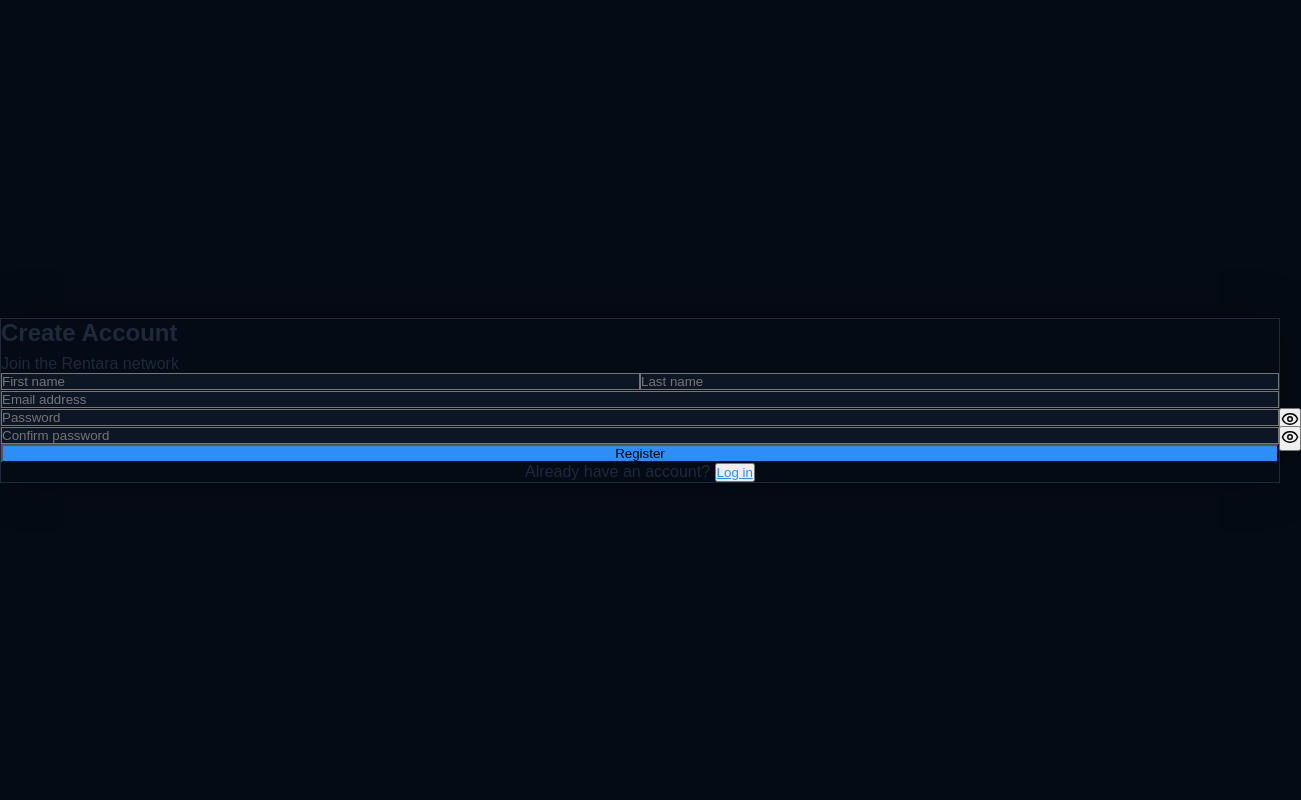
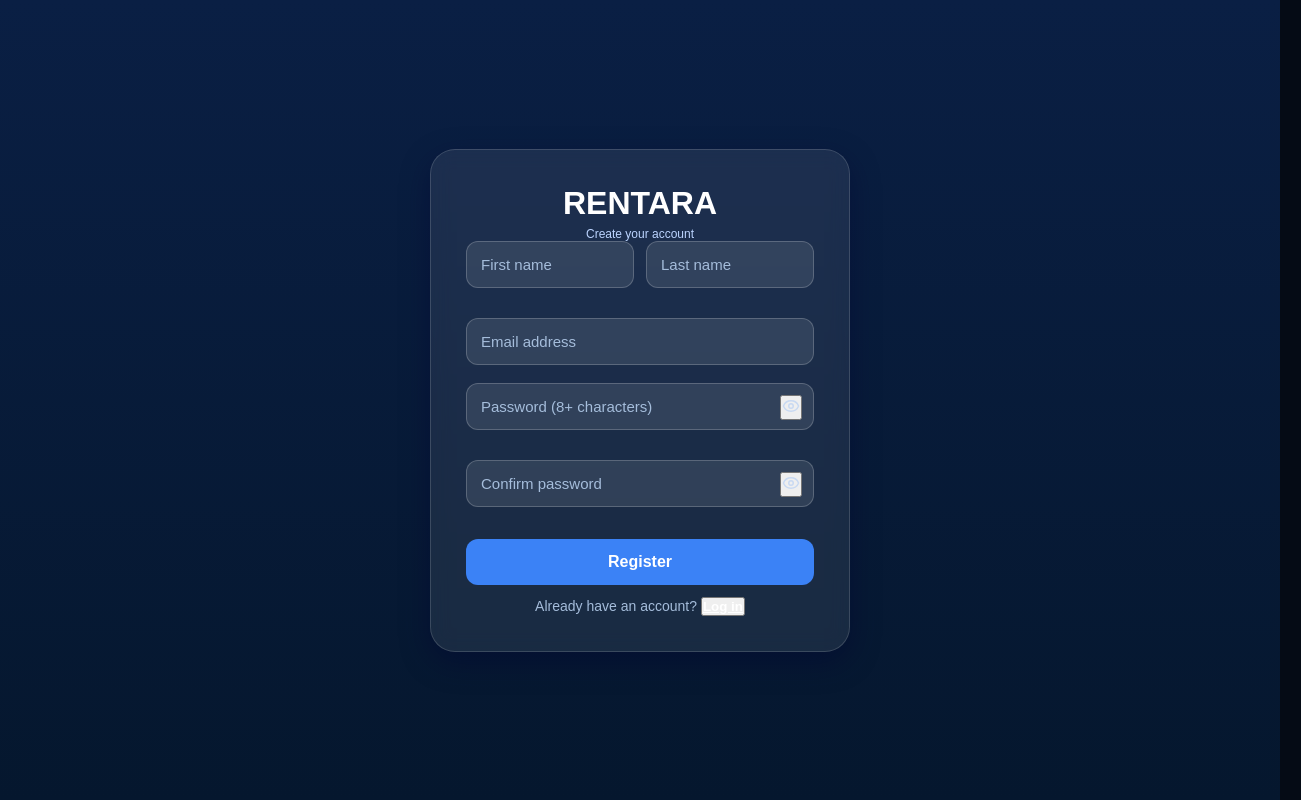
Before and after one commit to aggaditya2005/Last-minute-Rentara, a React (Vite) app in the folder my-app/: page /register in a window 1280 px wide. Shown: the whole page, 1301 px wide, since content can reach past the window. Built offline with nearby package versions, Linux system fonts and the light colour scheme.

Commit message:
Update Register.jsx

```diff
--- a/my-app/src/assets/components/Register.jsx
+++ b/my-app/src/assets/components/Register.jsx
@@ -1,3 +1,4 @@
+// File: Register.jsx
 import React, { useEffect, useRef, useState } from "react";
 import {
   createUserWithEmailAndPassword,
@@ -9,29 +10,32 @@ import { doc, setDoc, serverTimestamp } from "firebase/firestore";
 import { auth, db } from "../../firebase";
 import { Eye, EyeOff } from "lucide-react";
 import { useNavigate } from "react-router-dom";
+import "./Login.css";
 
 const Register = ({ onSwitchToLogin } = {}) => {
-  const [first, setFirst] = useState("");
-  const [last, setLast] = useState("");
+  const [firstName, setFirstName] = useState("");
+  const [lastName, setLastName] = useState("");
   const [email, setEmail] = useState("");
-  const [pass, setPass] = useState("");
-  const [cpass, setCpass] = useState("");
-  const [show1, setShow1] = useState(false);
-  const [show2, setShow2] = useState(false);
+  const [password, setPassword] = useState("");
+  const [confirm, setConfirm] = useState("");
+  const [showPassword, setShowPassword] = useState(false);
+  const [showConfirm, setShowConfirm] = useState(false);
   const [loading, setLoading] = useState(false);
   const [verified, setVerified] = useState(false);
   const [info, setInfo] = useState("");
-  const [err, setErr] = useState("");
-  const [resend, setResend] = useState(0);
+  const [error, setError] = useState("");
+  const [resendTimer, setResendTimer] = useState(0);
 
   const pollRef = useRef(null);
   const navigate = useNavigate();
 
   useEffect(() => {
-    let t;
-    if (resend > 0) t = setInterval(() => setResend((s) => s - 1), 1000);
-    return () => clearInterval(t);
-  }, [resend]);
+    let timer;
+    if (resendTimer > 0) {
+      timer = setInterval(() => setResendTimer((s) => s - 1), 1000);
+    }
+    return () => clearInterval(timer);
+  }, [resendTimer]);
 
   const startCheck = () => {
     if (pollRef.current) return;
@@ -39,41 +43,60 @@ const Register = ({ onSwitchToLogin } = {}) => {
     pollRef.current = setInterval(async () => {
       if (!auth.currentUser) return;
 
+      try {
         await reload(auth.currentUser);
         if (auth.currentUser.emailVerified) {
           clearInterval(pollRef.current);
           pollRef.current = null;
           setVerified(true);
-        setInfo("Email verified. Continue.");
+          setInfo("Email verified. You can continue.");
+        }
+      } catch (err) {
+        console.error("Reload error:", err);
       }
     }, 3000);
   };
 
   useEffect(() => {
-    return () => pollRef.current && clearInterval(pollRef.current);
+    return () => {
+      if (pollRef.current) {
+        clearInterval(pollRef.current);
+        pollRef.current = null;
+      }
+    };
   }, []);
 
-  const submit = async (e) => {
+  const handleRegister = async (e) => {
     e.preventDefault();
-    setErr("");
+    setError("");
     setInfo("");
 
-    if (!first.trim() || !last.trim()) return setErr("Enter full name.");
-    if (pass.length < 8) return setErr("Password must be 8+ characters.");
-    if (pass !== cpass) return setErr("Passwords do not match.");
+    if (!firstName.trim() || !lastName.trim()) {
+      return setError("Enter full name.");
+    }
+    if (password.length < 8) {
+      return setError("Password must be at least 8 characters.");
+    }
+    if (password !== confirm) {
+      return setError("Passwords do not match.");
+    }
 
     setLoading(true);
 
     try {
-      const cred = await createUserWithEmailAndPassword(auth, email.trim(), pass);
+      const cred = await createUserWithEmailAndPassword(
+        auth,
+        email.trim(),
+        password
+      );
 
       await updateProfile(cred.user, {
-        displayName: `${first} ${last}`,
+        displayName: `${firstName.trim()} ${lastName.trim()}`,
       });
 
       await setDoc(doc(db, "users", cred.user.uid), {
-        first,
-        last,
+        firstName: firstName.trim(),
+        lastName: lastName.trim(),
         email: email.trim(),
         uid: cred.user.uid,
         verified: false,
@@ -81,144 +104,162 @@ const Register = ({ onSwitchToLogin } = {}) => {
       });
 
       await sendEmailVerification(cred.user);
-
-      setInfo("Verification email sent.");
-      setResend(60);
+      setInfo("Verification email sent. Please check your inbox.");
+      setResendTimer(60);
       startCheck();
-    } catch {
-      setErr("Registration failed. Try again.");
+    } catch (err) {
+      console.error("Registration error:", err);
+      setError("Registration failed. Try again.");
     } finally {
       setLoading(false);
     }
   };
 
+  const handleResend = async () => {
+    if (!auth.currentUser) return setError("No user session found.");
+
+    try {
+      await sendEmailVerification(auth.currentUser);
+      setInfo("Verification email resent.");
+      setResendTimer(60);
+    } catch (err) {
+      console.error("Resend error:", err);
+      setError("Failed to resend email.");
+    }
+  };
+
+  const handleContinue = () => navigate("/services");
+
   return (
-    <div className="min-h-screen flex bg-[#050B15]">
-
-      {/* Branding Side */}
-      <div className="hidden lg:flex flex-col justify-center items-start w-1/2 px-20 bg-gradient-to-br from-[#0A1628] to-[#02060C] border-r border-white/10">
-        <h1 className="text-6xl font-bold text-white tracking-tight">Join Rentara</h1>
-
-        <p className="text-xl text-gray-300 mt-6 leading-relaxed">
-          Experience premium travel bookings.<br />
-          Fast. Secure. Beautifully designed.
-        </p>
-
-        <div className="mt-12 w-32 h-1 bg-[#2E8EF7] rounded-full" />
+    <div className="login-page">
+      <div className="login-card">
+        {/* Branding */}
+        <div className="mb-8 text-center">
+          <h1 className="login-title">RENTARA</h1>
+          <p className="login-subtitle">Create your account</p>
         </div>
 
-      {/* Form Side */}
-      <div className="flex justify-center items-center w-full lg:w-1/2 px-6">
-        <div className="w-full max-w-md bg-white/5 backdrop-blur-xl p-10 rounded-3xl border border-white/10 shadow-[0_0_40px_rgba(0,0,0,0.4)]">
-
-          <h2 className="text-3xl text-white font-semibold">Create Account</h2>
-          <p className="text-gray-400 text-sm mt-1 mb-8">Join the Rentara network</p>
-
-          <form onSubmit={submit} className="space-y-6">
-
-            <div className="grid grid-cols-2 gap-3">
+        <form onSubmit={handleRegister} className="flex flex-col">
+          {/* Name (two columns via inline style) */}
+          <div
+            style={{
+              display: "grid",
+              gridTemplateColumns: "1fr 1fr",
+              gap: 12,
+              marginBottom: 12,
+            }}
+          >
             <input
               placeholder="First name"
-                className="p-4 bg-[#0D1625] border border-white/10 rounded-xl text-white focus:ring-2 focus:ring-[#2E8EF7]"
-                value={first}
-                onChange={(e) => setFirst(e.target.value)}
+              value={firstName}
+              onChange={(e) => setFirstName(e.target.value)}
+              className="login-input"
             />
             <input
               placeholder="Last name"
-                className="p-4 bg-[#0D1625] border border-white/10 rounded-xl text-white focus:ring-2 focus:ring-[#2E8EF7]"
-                value={last}
-                onChange={(e) => setLast(e.target.value)}
+              value={lastName}
+              onChange={(e) => setLastName(e.target.value)}
+              className="login-input"
             />
           </div>
 
+          {/* Email */}
           <input
+            type="email"
             placeholder="Email address"
-              type="email"
-              className="p-4 bg-[#0D1625] border border-white/10 rounded-xl text-white focus:ring-2 focus:ring-[#2E8EF7] w-full"
             value={email}
             onChange={(e) => setEmail(e.target.value)}
+            className="login-input"
           />
 
-            <div className="relative">
+          {/* Password */}
+          <div className="password-wrapper" style={{ marginBottom: 12 }}>
             <input
-                type={show1 ? "text" : "password"}
-                placeholder="Password"
-                className="p-4 w-full bg-[#0D1625] border border-white/10 rounded-xl text-white focus:ring-2 focus:ring-[#2E8EF7]"
-                value={pass}
-                onChange={(e) => setPass(e.target.value)}
+              type={showPassword ? "text" : "password"}
+              placeholder="Password (8+ characters)"
+              value={password}
+              onChange={(e) => setPassword(e.target.value)}
+              className="login-input"
+              style={{ paddingRight: 44 }}
             />
             <button
               type="button"
-                className="absolute right-4 top-5 text-gray-400"
-                onClick={() => setShow1((s) => !s)}
+              onClick={() => setShowPassword((s) => !s)}
+              className="password-toggle"
+              aria-label={showPassword ? "Hide password" : "Show password"}
             >
-                {show1 ? <EyeOff size={18} /> : <Eye size={18} />}
+              {showPassword ? <EyeOff size={18} /> : <Eye size={18} />}
             </button>
           </div>
 
-            <div className="relative">
+          {/* Confirm Password */}
+          <div className="password-wrapper" style={{ marginBottom: 8 }}>
             <input
-                type={show2 ? "text" : "password"}
+              type={showConfirm ? "text" : "password"}
               placeholder="Confirm password"
-                className="p-4 w-full bg-[#0D1625] border border-white/10 rounded-xl text-white focus:ring-2 focus:ring-[#2E8EF7]"
-                value={cpass}
-                onChange={(e) => setCpass(e.target.value)}
+              value={confirm}
+              onChange={(e) => setConfirm(e.target.value)}
+              className="login-input"
+              style={{ paddingRight: 44 }}
             />
             <button
               type="button"
-                className="absolute right-4 top-5 text-gray-400"
-                onClick={() => setShow2((s) => !s)}
+              onClick={() => setShowConfirm((s) => !s)}
+              className="password-toggle"
+              aria-label={
+                showConfirm ? "Hide confirm password" : "Show confirm password"
+              }
             >
-                {show2 ? <EyeOff size={18} /> : <Eye size={18} />}
+              {showConfirm ? <EyeOff size={18} /> : <Eye size={18} />}
             </button>
           </div>
 
-            {err && <p className="text-red-400 text-sm text-center">{err}</p>}
-            {info && <p className="text-green-400 text-sm text-center">{info}</p>}
+          {/* Messages */}
+          {error && <div className="error-text">{error}</div>}
+          {info && (
+            <div className="info-text" style={{ color: "#8de08d", textAlign: "center", marginBottom: 6 }}>
+              {info}
+            </div>
+          )}
 
+          {/* CTA */}
           <button
             type={verified ? "button" : "submit"}
             disabled={loading}
-              className="w-full py-4 rounded-xl bg-[#2E8EF7] hover:bg-[#2E8EF7]/90 text-white font-semibold text-lg transition"
-              onClick={verified ? () => navigate("/services") : undefined}
+            onClick={verified ? handleContinue : undefined}
+            className={`login-btn ${loading ? "btn-loading" : ""}`}
+            style={{ marginTop: 6 }}
           >
             {loading ? "Processing..." : verified ? "Continue" : "Register"}
           </button>
 
+          {/* Resend */}
           {!verified && info && (
-              <p className="text-right text-sm text-gray-400">
-                {resend > 0 ? (
-                  <>Resend in {resend}s</>
+            <div style={{ textAlign: "right", fontSize: 13, color: "#9fb7dd", marginTop: 8 }}>
+              {resendTimer > 0 ? (
+                <>Resend available in {resendTimer}s</>
               ) : (
-                  <button
-                    type="button"
-                    onClick={async () => {
-                      await sendEmailVerification(auth.currentUser);
-                      setResend(60);
-                      setInfo("Verification email resent.");
-                    }}
-                    className="text-[#2E8EF7] underline"
-                  >
-                    Resend email
+                <button onClick={handleResend} className="register-link">
+                  Resend verification email
                 </button>
               )}
-              </p>
+            </div>
           )}
 
-            <p className="text-sm text-gray-400 text-center">
+          {/* Switch */}
+          <div className="register-text" style={{ marginTop: 12 }}>
             Already have an account?{" "}
             <button
               type="button"
               onClick={() =>
                 onSwitchToLogin ? onSwitchToLogin() : navigate("/login")
               }
-                className="text-[#2E8EF7] underline"
+              className="register-link"
             >
               Log in
             </button>
-            </p>
+          </div>
         </form>
-        </div>
       </div>
     </div>
   );
```
Lines whose indentation alone changed are shown as unchanged.
